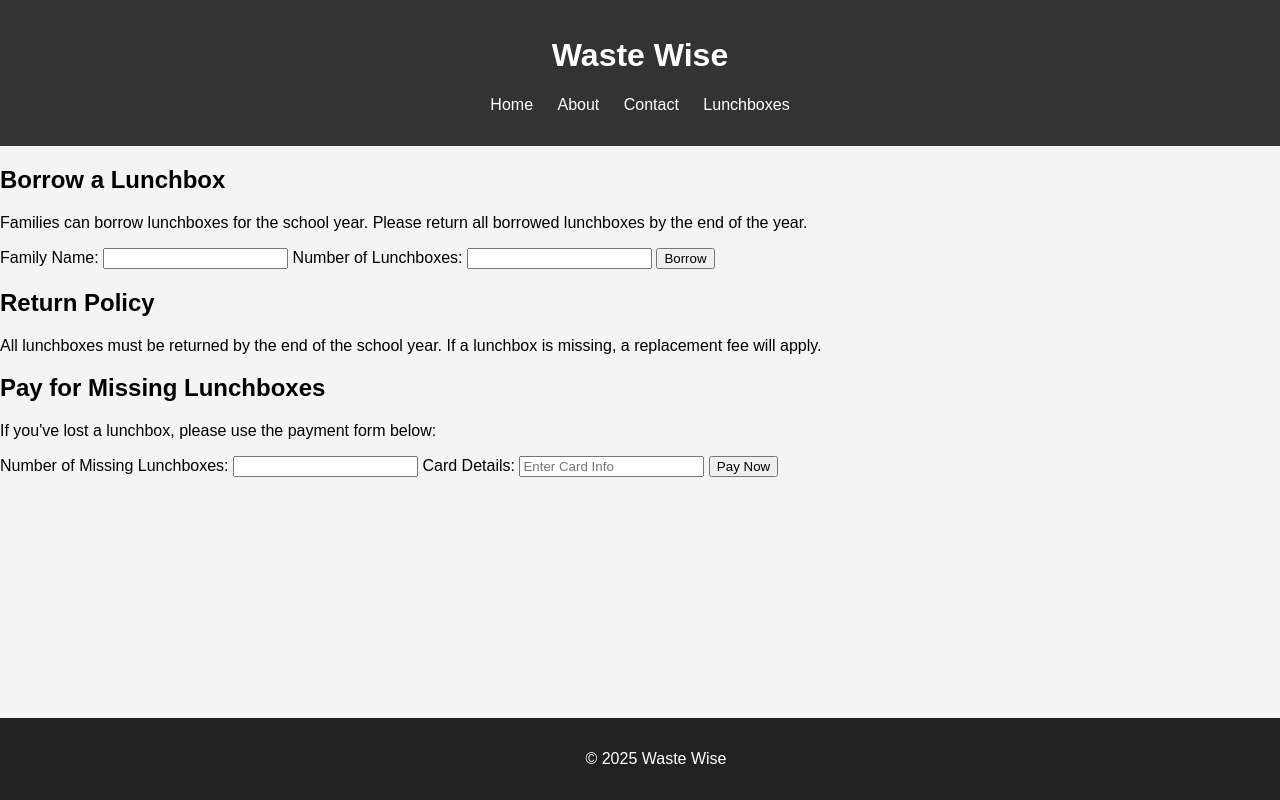
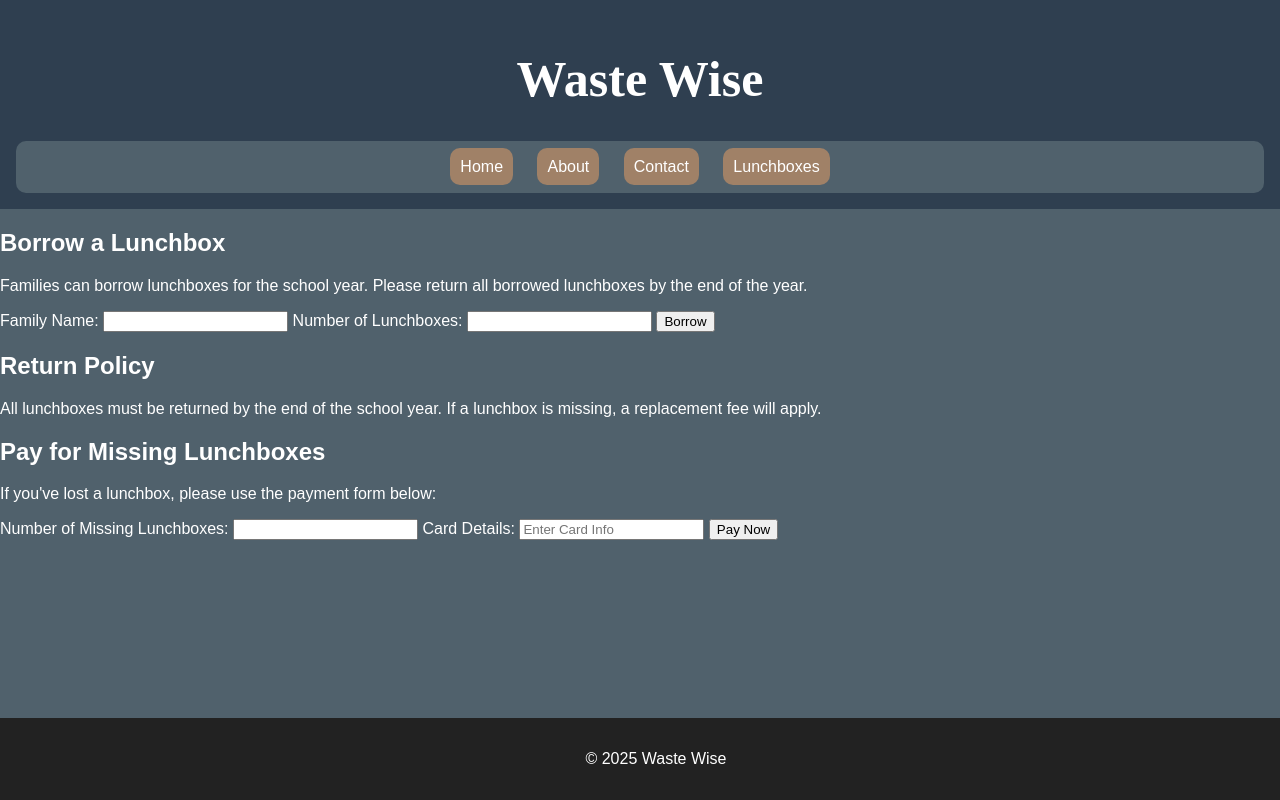
Before and after one commit to Dharveen456/HackabyteSpring2025, a plain HTML site: page lunchbox.html in a window 1280 px wide. Drawn offline with Linux system fonts and the light colour scheme; a script that the page names is missing; a web font is replaced by a local one.

Commit message:
Update style.css

```diff
--- a/css/style.css
+++ b/css/style.css
@@ -3,7 +3,7 @@ hat:a08167
 body: #50616c
 body highlights: 2f3f50
 beard: e9e8e7 */
-body {
+    body {
     font-family: Arial, sans-serif;
     margin: 0;
     padding: 0;
@@ -11,12 +11,20 @@ body {
 }
 
 header {
-    background: #333;
+    background: #2f3f50;
     color: white;
     padding: 1rem;
     text-align: center;
-}
-
+   }
+    h1{
+       font-family: puk;
+       font-size:50px;
+    }
+    nav {
+      background-color: #50616c;
+      padding: 1px;
+      border-radius:10px;
+    }
 nav ul {
     list-style: none;
     padding: 0;
@@ -25,12 +33,23 @@ nav ul {
 nav ul li {
     display: inline;
     margin: 0 10px;
+    padding:10px;
+    border-radius:10px;
+    background-color: #a08167;
 }
 
 nav a {
     color: white;
     text-decoration: none;
 }
+nav a:hover {
+    color: red;
+    text-decoration: none;
+}
+    body{
+      background-color:#50616c;
+      color: white;
+    }
 
 footer {
     text-align: center;
```
